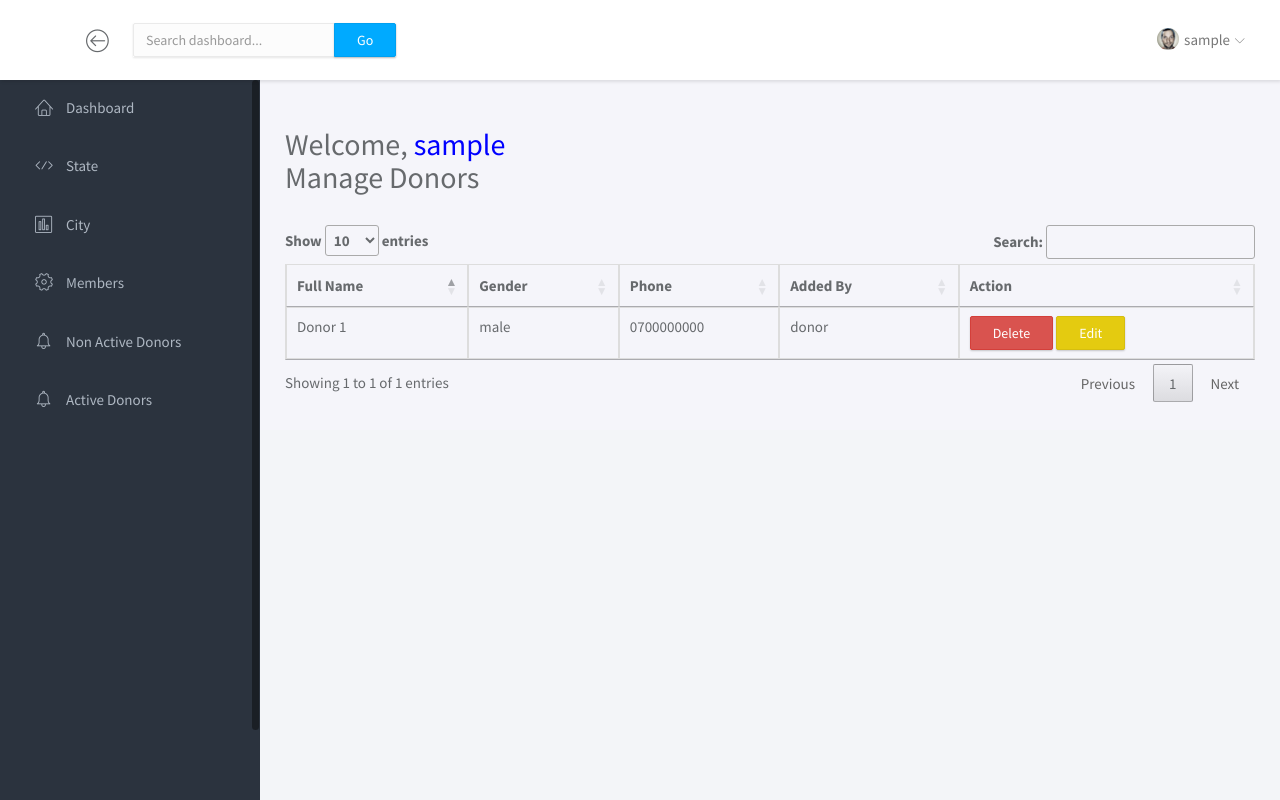
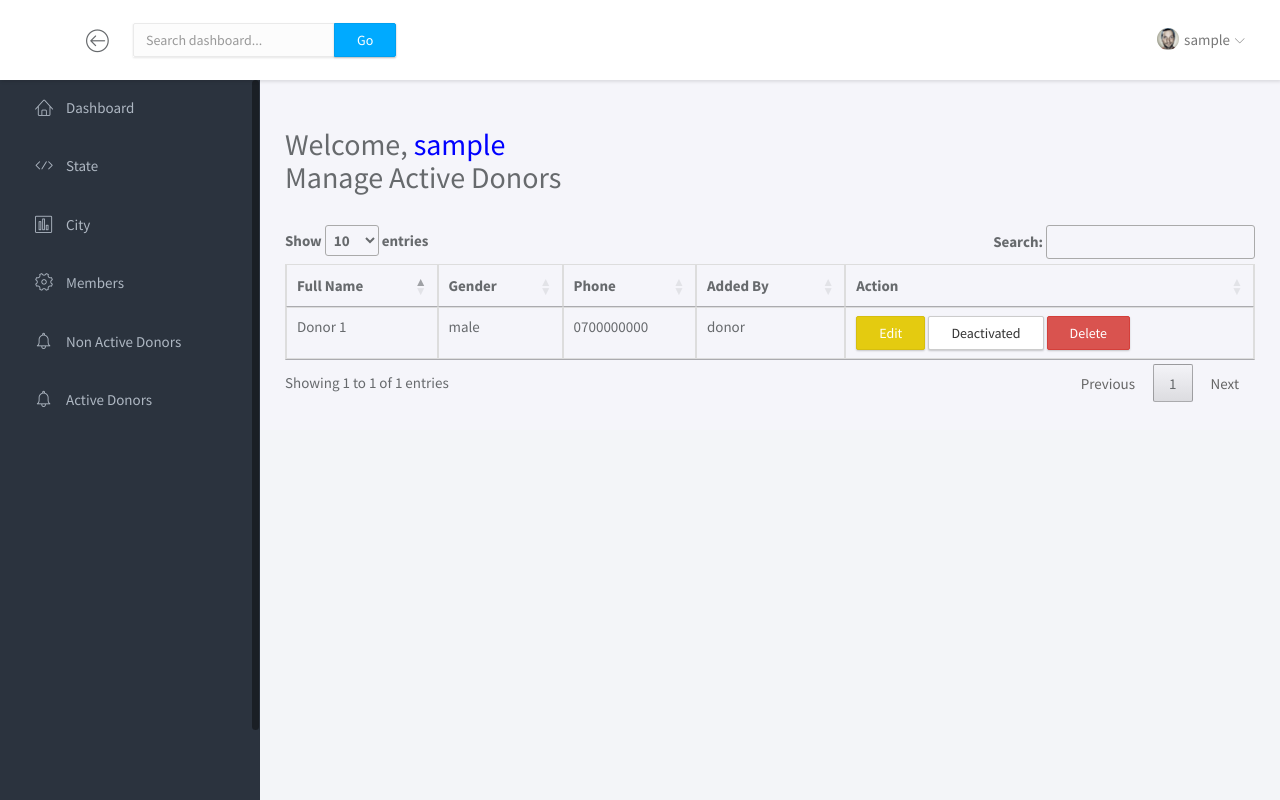
Before and after one commit to alibwanamzee/Blood-Donation-System, a PHP site: page /admin_dasboard/active_donors.php in a window 1280 px wide. Run offline with PHP 8.4, Linux system fonts and the light colour scheme; the visitor is signed in with stand-in values (Sample User, id 1); data comes from the database, SQL or seed files in the repository; data that the repository does not hold is empty; some libraries are stand-ins or nearby versions.

Commit message:
Edited donor.php

```diff
--- a/admin_dasboard/active_donors.php
+++ b/admin_dasboard/active_donors.php
@@ -23,7 +23,7 @@
 			<div class="main-content">
 				<div class="container-fluid">
 
-  <h2>Welcome,  <span style="color: blue"> <?php echo $_SESSION['username']?></span><br /> Manage Donors</h2> <br />
+  <h2>Welcome,  <span style="color: blue"> <?php echo $_SESSION['username']?></span><br /> Manage Active Donors</h2> <br />
   <!-- <p><button type="button" class="btn btn-primary" data-toggle="modal" data-target="#adddonor">Add new</button></p> <br /> -->
   <table class="table table-bordered" id="donors">
     <thead>
@@ -46,8 +46,11 @@
         <td><?php echo $row['gender'];?></td>
       	<td><?php echo $row['phone'];?></td>
         <td><?php echo $row['username_fk'];?></td>
-      	<td><button type="button" data-toggle="modal" data-target="#deletdonor<?php echo $row['donor_id']?>" class="btn btn-danger">Delete</button>
-        <button type="button" data-toggle="modal" data-target="#editdonor<?php echo $row['donor_id'];?>" class="btn btn-warning">Edit</button></td>
+      	<td>
+          <button type="button" data-toggle="modal" data-target="#editdonor<?php echo $row['donor_id'];?>" class="btn btn-warning">Edit</button>
+          <button type="button" class="btn btn-default" data-toggle="modal" data-target="#active<?php echo $row['donor_id']?>" <?php if($row['status'] == '1') { echo 'disable'; }?>><?php if($row['status'] == '1') { echo 'Deactivated'; } else {  echo 'Deactivate'; } ?></button>
+          <button type="button" data-toggle="modal" data-target="#deletdonor<?php echo $row['donor_id']?>" class="btn btn-danger">Delete</button>
+        </td>
       	</tr>
       	 <!-- delete city modal -->
       	<div class="modal fade" id="deletdonor<?php echo $row['donor_id']?>" role="dialog">
```
